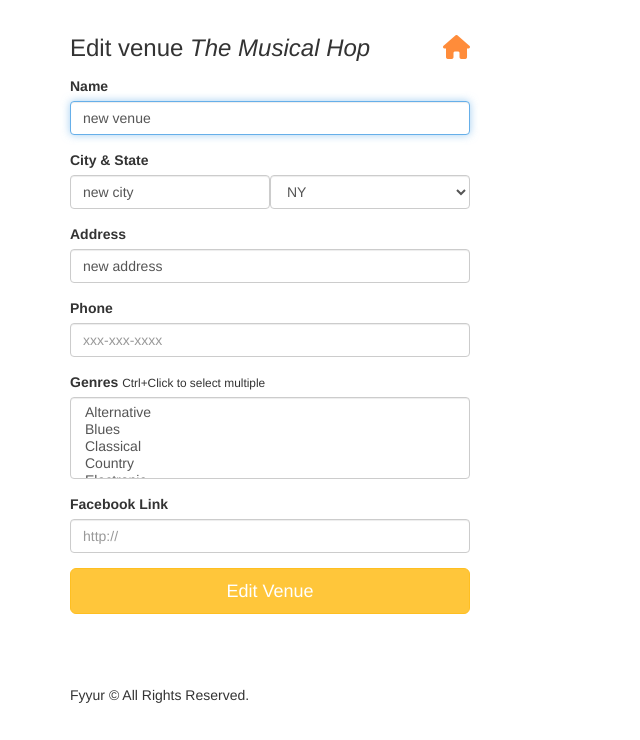
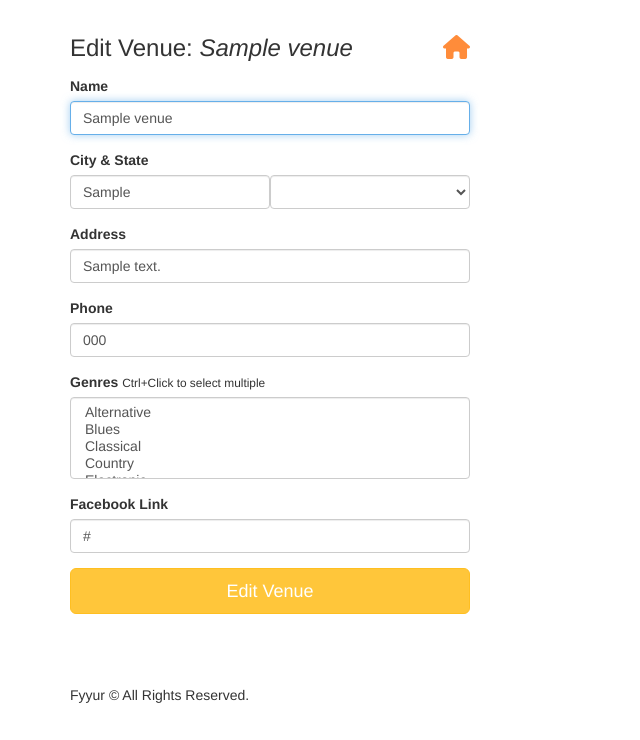
Before and after one commit to Omarb28/fyyur, a Flask app: page /venues/1/edit in a window 1280 px wide. Shown: the part 60-800 px from the top of the page, without its empty margins (0-640 px from the left). Run offline with Flask 2, Linux system fonts and the light colour scheme; tables that the repository leaves empty hold one stand-in row (values such as "Sample post"); some libraries are stand-ins or nearby versions.

Commit message:
Updated the view for Venue editing

```diff
--- a/app.py
+++ b/app.py
@@ -555,8 +555,8 @@ def edit_artist_submission(artist_id):
 
 @app.route('/venues/<int:venue_id>/edit', methods=['GET'])
 def edit_venue(venue_id):
-  form = VenueForm()
-  venue={
+  '''
+  venue_data={
     "id": 1,
     "name": "The Musical Hop",
     "genres": ["Jazz", "Reggae", "Swing", "Classical", "Folk"],
@@ -570,8 +570,13 @@ def edit_venue(venue_id):
     "seeking_description": "We are on the lookout for a local artist to play every two weeks. Please call us.",
     "image_link": "https://images.unsplash.com/photo-1543900694-133f37abaaa5?ixlib=rb-1.2.1&ixid=eyJhcHBfaWQiOjEyMDd9&auto=format&fit=crop&w=400&q=60"
   }
+  '''
   # TODO: populate form with values from venue with ID <venue_id>
-  return render_template('forms/edit_venue.html', form=form, venue=venue)
+  form = VenueForm()
+  venue = Venue.query.get(venue_id)
+  genres = [g.genre for g in venue.genres]
+
+  return render_template('forms/edit_venue.html', form=form, venue=venue, genres=genres)
 
 @app.route('/venues/<int:venue_id>/edit', methods=['POST'])
 def edit_venue_submission(venue_id):
@@ -593,7 +598,6 @@ def create_artist_submission():
   error = False
   try:
     req = request.form
-    #pp.pprint(request.form)
 
     genres_str = request.form.getlist('genres')
     genres = []
@@ -641,13 +645,6 @@ def shows():
     "artist_name": "Guns N Petals",
     "artist_image_link": "https://images.unsplash.com/photo-1549213783-8284d0336c4f?ixlib=rb-1.2.1&ixid=eyJhcHBfaWQiOjEyMDd9&auto=format&fit=crop&w=300&q=80",
     "start_time": "2019-05-21T21:30:00.000Z"
-  }, {
-    "venue_id": 3,
-    "venue_name": "Park Square Live Music & Coffee",
-    "artist_id": 6,
-    "artist_name": "The Wild Sax Band",
-    "artist_image_link": "https://images.unsplash.com/photo-1558369981-f9ca78462e61?ixlib=rb-1.2.1&ixid=eyJhcHBfaWQiOjEyMDd9&auto=format&fit=crop&w=794&q=80",
-    "start_time": "2035-04-15T20:00:00.000Z"
   }]
   '''
   shows = Show.query.all()
@@ -680,10 +677,15 @@ def create_show_submission():
   error = False
   try:
     req = request.form
-    #pp.pprint(request.form)
 
-    # todo: check artist and venue exist in the database
-    #       and convert time string to datetime
+    artist = Artist.query.get(req['artist_id'])
+    if artist is None:
+      raise Exception('Artist with id %s not found.' % req['artist_id'])
+
+    venue = Venue.query.get(req['venue_id'])
+    if venue is None:
+      raise Exception('Venue with id %s not found.' % req['venue_id'])
+
     show = Show(
       artist_id=req['artist_id'],
       venue_id=req["venue_id"],
--- a/forms.py
+++ b/forms.py
@@ -18,13 +18,13 @@ class ShowForm(FlaskForm):
 
 class VenueForm(FlaskForm):
     name = StringField(
-        'name', validators=[DataRequired(), Length(min=3, max=50)], default="new venue"
+        'name', validators=[DataRequired(), Length(min=3, max=50)],
     )
     city = StringField(
-        'city', validators=[DataRequired()], default="new city"
+        'city', validators=[DataRequired()],
     )
     state = SelectField(
-        'state', validators=[DataRequired()], default="NY",
+        'state', validators=[DataRequired()],
         choices=[
             ('AL', 'AL'),
             ('AK', 'AK'),
@@ -80,7 +80,7 @@ class VenueForm(FlaskForm):
         ]
     )
     address = StringField(
-        'address', validators=[DataRequired()], default="new address"
+        'address', validators=[DataRequired()],
     )
     phone = StringField(
         'phone'
--- a/templates/forms/edit_venue.html
+++ b/templates/forms/edit_venue.html
@@ -3,40 +3,55 @@
 {% block content %}
   <div class="form-wrapper">
     <form class="form" method="post" action="/venues/{{venue.id}}/edit">
-      <h3 class="form-heading">Edit venue <em>{{ venue.name }}</em> <a href="{{ url_for('index') }}" title="Back to homepage"><i class="fa fa-home pull-right"></i></a></h3>
+      <h3 class="form-heading">Edit Venue: <em>{{ venue.name }}</em> <a href="{{ url_for('index') }}" title="Back to homepage"><i class="fa fa-home pull-right"></i></a></h3>
       <div class="form-group">
         <label for="name">Name</label>
-        {{ form.name(class_ = 'form-control', autofocus = true) }}
+        {{ form.name(class_ = 'form-control', autofocus = true, value = venue.name) }}
       </div>
       <div class="form-group">
           <label>City & State</label>
           <div class="form-inline">
             <div class="form-group">
-              {{ form.city(class_ = 'form-control', placeholder='City', autofocus = true) }}
+              {{ form.city(class_ = 'form-control', placeholder='City', autofocus = true, value = venue.city) }}
             </div>
             <div class="form-group">
-              {{ form.state(class_ = 'form-control', placeholder='State', autofocus = true) }}
+              {{ form.state(class_ = 'form-control state-select', placeholder='State', autofocus = true, value = venue.state) }}
             </div>
           </div>
       </div>
       <div class="form-group">
         <label for="address">Address</label>
-        {{ form.address(class_ = 'form-control', autofocus = true) }}
+        {{ form.address(class_ = 'form-control', autofocus = true, value = venue.address) }}
       </div>
       <div class="form-group">
           <label for="phone">Phone</label>
-          {{ form.phone(class_ = 'form-control', placeholder='xxx-xxx-xxxx', autofocus = true) }}
+          {{ form.phone(class_ = 'form-control', placeholder='xxx-xxx-xxxx', autofocus = true, value = venue.phone) }}
         </div>
       <div class="form-group">
         <label for="genres">Genres</label>
         <small>Ctrl+Click to select multiple</small>
-        {{ form.genres(class_ = 'form-control', placeholder='Genres, separated by commas', autofocus = true) }}
+        {{ form.genres(class_ = 'form-control genre-select', placeholder='Genres, separated by commas', autofocus = true, value = genres) }}
       </div>
       <div class="form-group">
           <label for="genres">Facebook Link</label>
-          {{ form.facebook_link(class_ = 'form-control', placeholder='http://', autofocus = true) }}
+          {{ form.facebook_link(class_ = 'form-control', placeholder='http://', autofocus = true, value = venue.facebook_link) }}
         </div>
       <input type="submit" value="Edit Venue" class="btn btn-primary btn-lg btn-block">
     </form>
   </div>
+  <script>
+    const stateSelect = document.getElementsByClassName('state-select')[0];
+    stateSelect.value = stateSelect.getAttribute('value');
+
+    const genreSelect = document.getElementsByClassName('genre-select')[0];
+    const genres = genreSelect.getAttribute('value').replace(/'|\[|\]|/g, '').split(', ');
+    const genreOptions = document.querySelector(".genre-select").querySelectorAll('option');
+    genres.forEach(function(genre) {
+      genreOptions.forEach(function(option) {
+        if (genre === option.value) {
+            option.selected = true;
+        }
+      });
+    });
+  </script>
 {% endblock %}
```
